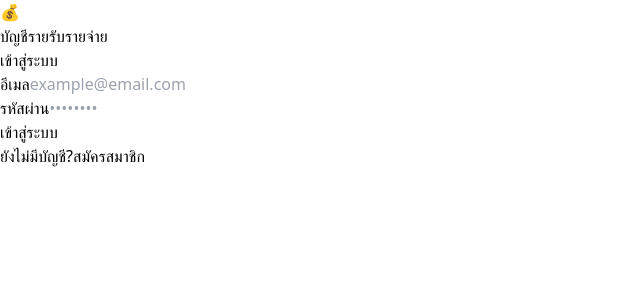
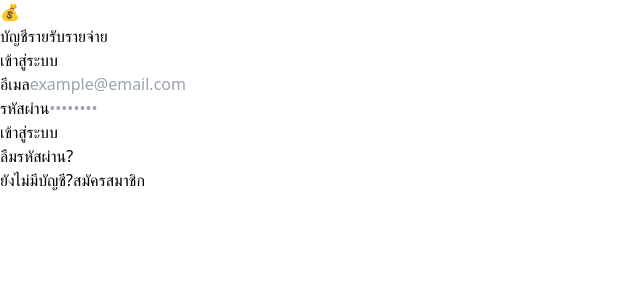
Before and after one commit to imnagganr/my-finance-app, a React (Vite) app: page / in a window 1280 px wide. Shown: the top 300 px of the page, without its empty margins (0-640 px from the left). Built offline with nearby package versions, Linux system fonts and the light colour scheme; no server answers.

Commit message:
add forgot password

```diff
--- a/src/pages/Login.jsx
+++ b/src/pages/Login.jsx
@@ -5,6 +5,7 @@ export default function Login() {
   const [email, setEmail] = useState('')
   const [password, setPassword] = useState('')
   const [isRegister, setIsRegister] = useState(false)
+  const [isForgot, setIsForgot] = useState(false)
   const [loading, setLoading] = useState(false)
   const [message, setMessage] = useState('')
 
@@ -13,7 +14,13 @@ export default function Login() {
     setLoading(true)
     setMessage('')
 
-    if (isRegister) {
+    if (isForgot) {
+      const { error } = await supabase.auth.resetPasswordForEmail(email, {
+        redirectTo: window.location.origin,
+      })
+      if (error) setMessage(error.message)
+      else setMessage('ส่งลิงก์รีเซ็ตรหัสผ่านไปที่อีเมลแล้วครับ!')
+    } else if (isRegister) {
       const { error } = await supabase.auth.signUp({ email, password })
       if (error) setMessage(error.message)
       else setMessage('สมัครสมาชิกสำเร็จ! กรุณาตรวจสอบอีเมล')
@@ -34,15 +41,13 @@ export default function Login() {
           <div className="text-4xl mb-2">💰</div>
           <h1 className="text-2xl font-bold text-gray-800">บัญชีรายรับรายจ่าย</h1>
           <p className="text-gray-500 text-sm mt-1">
-            {isRegister ? 'สร้างบัญชีใหม่' : 'เข้าสู่ระบบ'}
+            {isForgot ? 'รีเซ็ตรหัสผ่าน' : isRegister ? 'สร้างบัญชีใหม่' : 'เข้าสู่ระบบ'}
           </p>
         </div>
 
         <form onSubmit={handleSubmit} className="space-y-4">
           <div>
-            <label className="block text-sm font-medium text-gray-700 mb-1">
-              อีเมล
-            </label>
+            <label className="block text-sm font-medium text-gray-700 mb-1">อีเมล</label>
             <input
               type="email"
               value={email}
@@ -54,10 +59,9 @@ export default function Login() {
             />
           </div>
 
+          {!isForgot && (
             <div>
-            <label className="block text-sm font-medium text-gray-700 mb-1">
-              รหัสผ่าน
-            </label>
+              <label className="block text-sm font-medium text-gray-700 mb-1">รหัสผ่าน</label>
               <input
                 type="password"
                 value={password}
@@ -68,10 +72,11 @@ export default function Login() {
                 required
               />
             </div>
+          )}
 
           {message && (
             <div className={`text-sm p-3 rounded-lg ${
-              message.includes('สำเร็จ')
+              message.includes('สำเร็จ') || message.includes('ส่งลิงก์')
                 ? 'bg-green-50 text-green-700'
                 : 'bg-red-50 text-red-700'
             }`}>
@@ -86,11 +91,25 @@ export default function Login() {
                        font-semibold py-2.5 rounded-lg transition
                        disabled:opacity-50 disabled:cursor-not-allowed"
           >
-            {loading ? 'กำลังโหลด...' : isRegister ? 'สมัครสมาชิก' : 'เข้าสู่ระบบ'}
+            {loading ? 'กำลังโหลด...' : isForgot ? 'ส่งลิงก์รีเซ็ต' : isRegister ? 'สมัครสมาชิก' : 'เข้าสู่ระบบ'}
           </button>
         </form>
 
-        <p className="text-center text-sm text-gray-500 mt-6">
+        {/* ลืมรหัสผ่าน */}
+        {!isRegister && !isForgot && (
+          <p className="text-center text-sm text-gray-500 mt-3">
+            <button
+              onClick={() => { setIsForgot(true); setMessage('') }}
+              className="text-blue-600 hover:underline"
+            >
+              ลืมรหัสผ่าน?
+            </button>
+          </p>
+        )}
+
+        {/* Toggle Register/Login */}
+        {!isForgot && (
+          <p className="text-center text-sm text-gray-500 mt-3">
             {isRegister ? 'มีบัญชีแล้ว?' : 'ยังไม่มีบัญชี?'}
             <button
               onClick={() => { setIsRegister(!isRegister); setMessage('') }}
@@ -99,6 +118,19 @@ export default function Login() {
               {isRegister ? 'เข้าสู่ระบบ' : 'สมัครสมาชิก'}
             </button>
           </p>
+        )}
+
+        {/* กลับไปหน้า Login */}
+        {isForgot && (
+          <p className="text-center text-sm text-gray-500 mt-3">
+            <button
+              onClick={() => { setIsForgot(false); setMessage('') }}
+              className="text-blue-600 hover:underline"
+            >
+              ← กลับไปหน้าเข้าสู่ระบบ
+            </button>
+          </p>
+        )}
 
       </div>
     </div>
```
Lines whose indentation alone changed are shown as unchanged.
